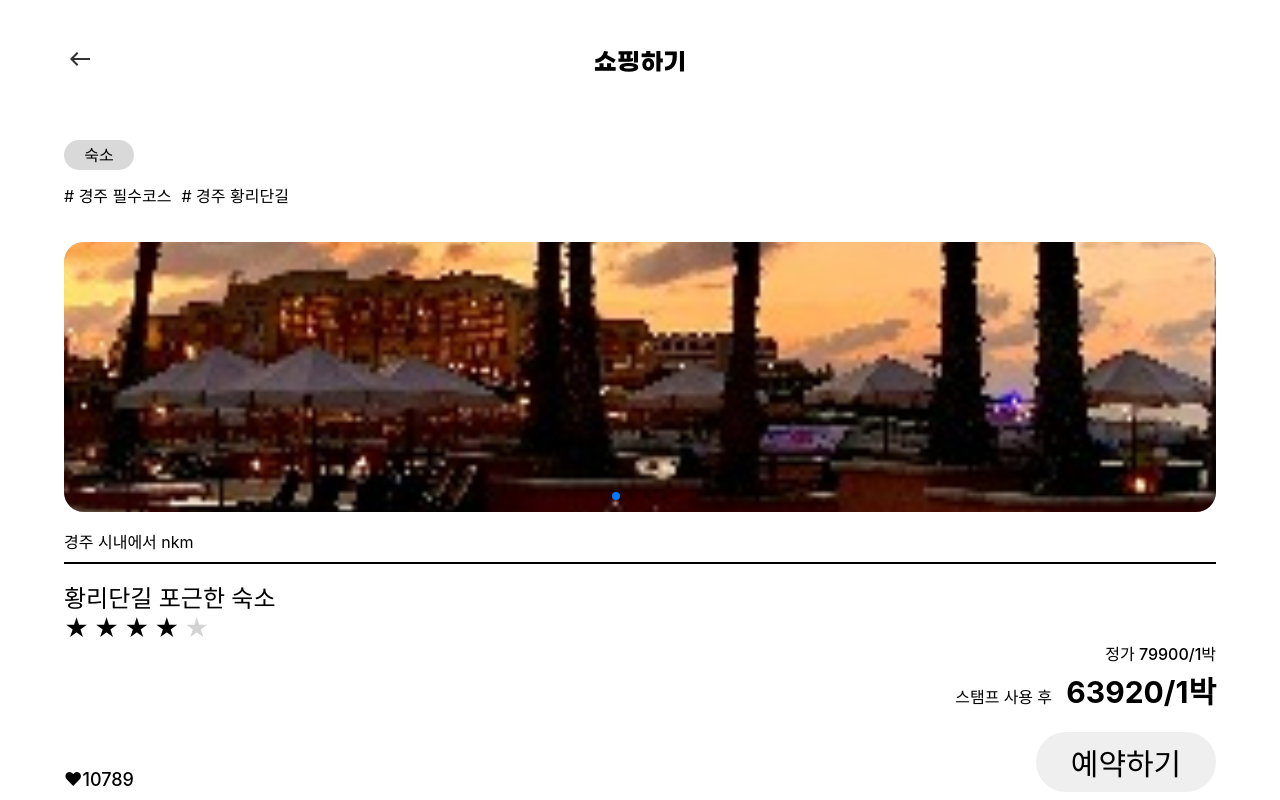
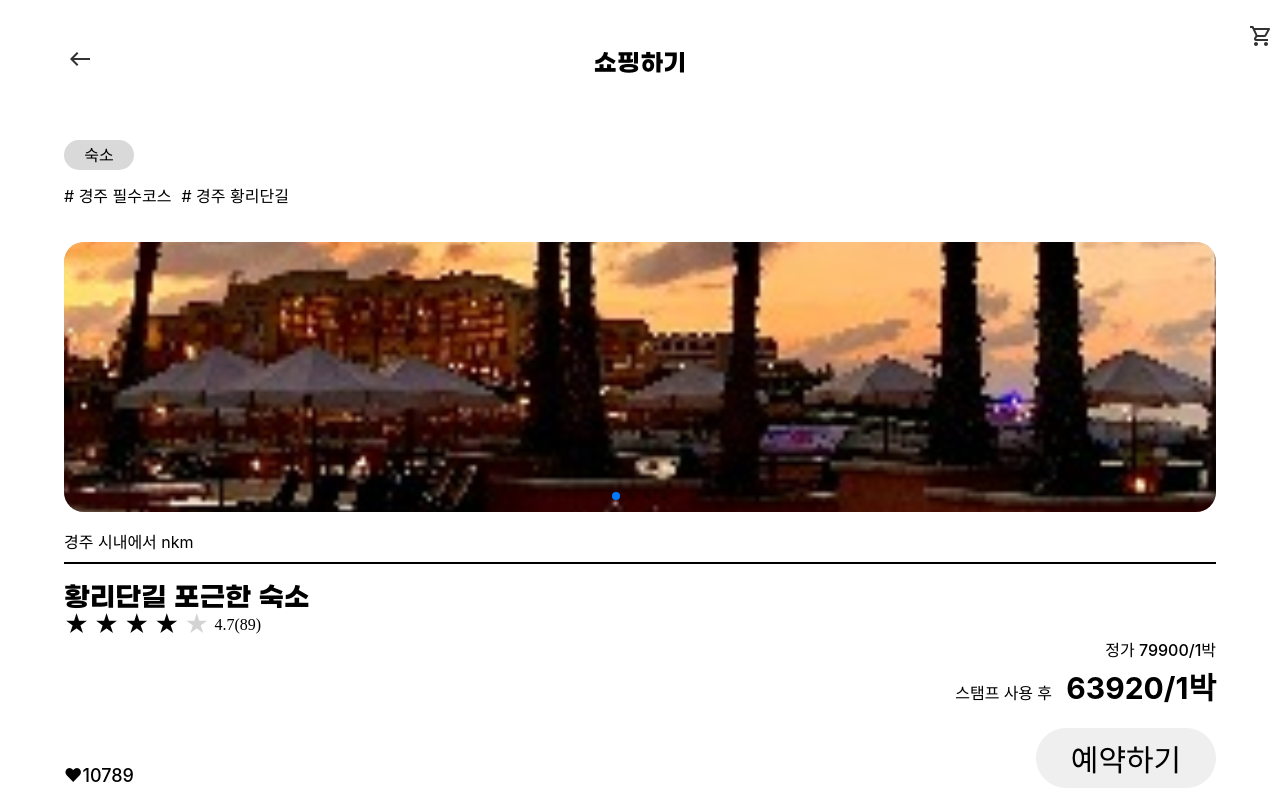
Before and after one commit to MoDaLaa/FE, a React (Vite) app: page /shoppingContent in a window 1280 px wide. Built offline with nearby package versions, Linux system fonts and the light colour scheme.

Commit message:
change ing

```diff
--- a/src/Shopping/Shopping.tsx
+++ b/src/Shopping/Shopping.tsx
@@ -4,6 +4,7 @@ import * as Styled from './css/page.styled';
 import Swipers from './components/Swiper';
 import Search from '/public/svg/Shopping/Search.svg';
 import Cart from '/public/svg/Shopping/Cart.svg';
+import CouponGroup from '/public/svg/Shopping/CouponGroup.svg';
 
 export default function Shopping() {
   return (
@@ -19,7 +20,13 @@ export default function Shopping() {
       >
         <Styled.Top>
           <ul
-            style={{ listStyle: 'none', display: 'flex', margin: '0 10px', justifyContent: 'flex-end', gap:'20px' }}
+            style={{
+              listStyle: 'none',
+              display: 'flex',
+              margin: '0 10px',
+              justifyContent: 'flex-end',
+              gap: '20px',
+            }}
           >
             <li>
               <img src={Search} />
@@ -37,10 +44,24 @@ export default function Shopping() {
             marginLeft: '5%',
           }}
         >
+          {/* 밑의 카테고리에 box-shadow가 안먹음 */}
           <Category kind="category" />
           <Styled.StampText>스탬프 현황</Styled.StampText>
           <ProgressState />
-          <Swipers type="shopping" />
+          <div
+            style={{
+              display: 'flex',
+              flexDirection: 'column',
+              justifyContent: 'center',
+              alignItems: 'center',
+              marginRight: '5%',
+            }}
+          >
+            <Styled.CouponText style={{ marginTop: '20px' }}>컬렉션 북 완성 후</Styled.CouponText>
+            <Styled.CouponText>20% 할인쿠폰 지급</Styled.CouponText>
+            <img src={CouponGroup} />
+          </div>
+          {/* <Swipers type="shopping" /> */}
           <Styled.ProductsText>추천 상품</Styled.ProductsText>
           <Category kind="recommend" />
           <Styled.ProductsText>Top 10</Styled.ProductsText>
--- a/src/Shopping/ShoppingContent.tsx
+++ b/src/Shopping/ShoppingContent.tsx
@@ -5,6 +5,7 @@ import ImgFile from '/public/svg/Shopping/Img1.svg';
 import StarRating from './components/Rating';
 import ButtonGroup from './components/ContentButton';
 import Back from '/public/svg/Shopping/Back.svg';
+import Cart from '/public/svg/Shopping/Cart.svg';
 
 const navItems = {
   name: '황리단길 포근한 숙소',
@@ -30,6 +31,19 @@ export default function ShoppingContent() {
         }}
       >
         <Styled.Top>
+          <ul
+            style={{
+              listStyle: 'none',
+              display: 'flex',
+              margin: '0 10px',
+              justifyContent: 'flex-end',
+              gap: '20px',
+            }}
+          >
+            <li>
+              <img src={Cart} />
+            </li>
+          </ul>
           <button
             style={{
               position: 'absolute',
@@ -41,7 +55,7 @@ export default function ShoppingContent() {
           >
             <img src={Back} />
           </button>
-          <p style={{ marginBottom: '20px' }}>쇼핑하기</p>
+          <p style={{ margin: '0 0 20px 0' }}>쇼핑하기</p>
         </Styled.Top>
         <div
           className="shopping-container-underTop"
@@ -80,8 +94,21 @@ export default function ShoppingContent() {
               marginTop: '20px',
             }}
           >
-            {navItems.name}
-            <StarRating score={4} />
+            <Styled.ProductsText style={{ fontSize: '20pt', fontWeight: '100', margin: '0' }}>
+              {navItems.name}
+            </Styled.ProductsText>
+            <div style={{ display: 'flex', alignItems: 'center' }}>
+              <StarRating score={4} />
+              <p
+                style={{
+                  margin: '0',
+                  fontFamily: 'Gmarket Sans TTF',
+                  fontSize: '12pt',
+                }}
+              >
+                4.7(89)
+              </p>
+            </div>
             <p style={{ textAlign: 'right', fontSize: '16px', margin: '0' }}>
               정가 {navItems.price}/1박
             </p>
--- a/src/Shopping/components/Category.tsx
+++ b/src/Shopping/components/Category.tsx
@@ -59,7 +59,7 @@ const navItems = {
       sales: '20%',
       price: '79,900',
       id: 1,
-      img: 'url',
+      img: ImgFile,
       distance: '1',
     },
     {
@@ -127,7 +127,6 @@ const Slider = styled.div<{ kind: CategoryKind }>`
 
 const SliderItem = styled.div<{ isCategory: boolean }>`
   position: relative;
-  overflow: hidden;
   display: flex;
   justify-content: center;
   align-items: center;
@@ -136,7 +135,8 @@ const SliderItem = styled.div<{ isCategory: boolean }>`
   height: ${({ isCategory }) => (isCategory ? '30px' : '250px')};
   width: ${({ isCategory }) => (isCategory ? 'auto' : '200px')};
   border-radius: 20px;
-  background-color: rgba(217, 217, 217, 1);
+  background-color: white;
+  box-shadow: 0px 14px 26px -16px rgba(0, 0, 0, 0.75);
   font-weight: bolder;
 `;
 
--- a/src/Shopping/css/page.styled.ts
+++ b/src/Shopping/css/page.styled.ts
@@ -34,10 +34,18 @@ export const StampText = styled.p`
 export const ProductsText = styled.p`
   padding: 0;
   font-family: 'Gmarket Sans TTF';
-  font-size: 20px;
-  font-style: normal;
+  font-family: var(--Gmarket-Sans-Bold);
+  font-size: 12pt;
   font-weight: bold;
   line-height: normal;
+`;
+
+export const CouponText = styled.p`
+  margin: 0;
+  font-family: 'Noto sans';
+  color: black;
+  font-weight: bold;
+  font-size: 16pt;
 `;
 
 ////////////////////////////////////////////////////// slider
```
Also changed, not shown: public/svg/Shopping/shopping.svg (added), 1 other file (tests, documents, lock files or other folders).
